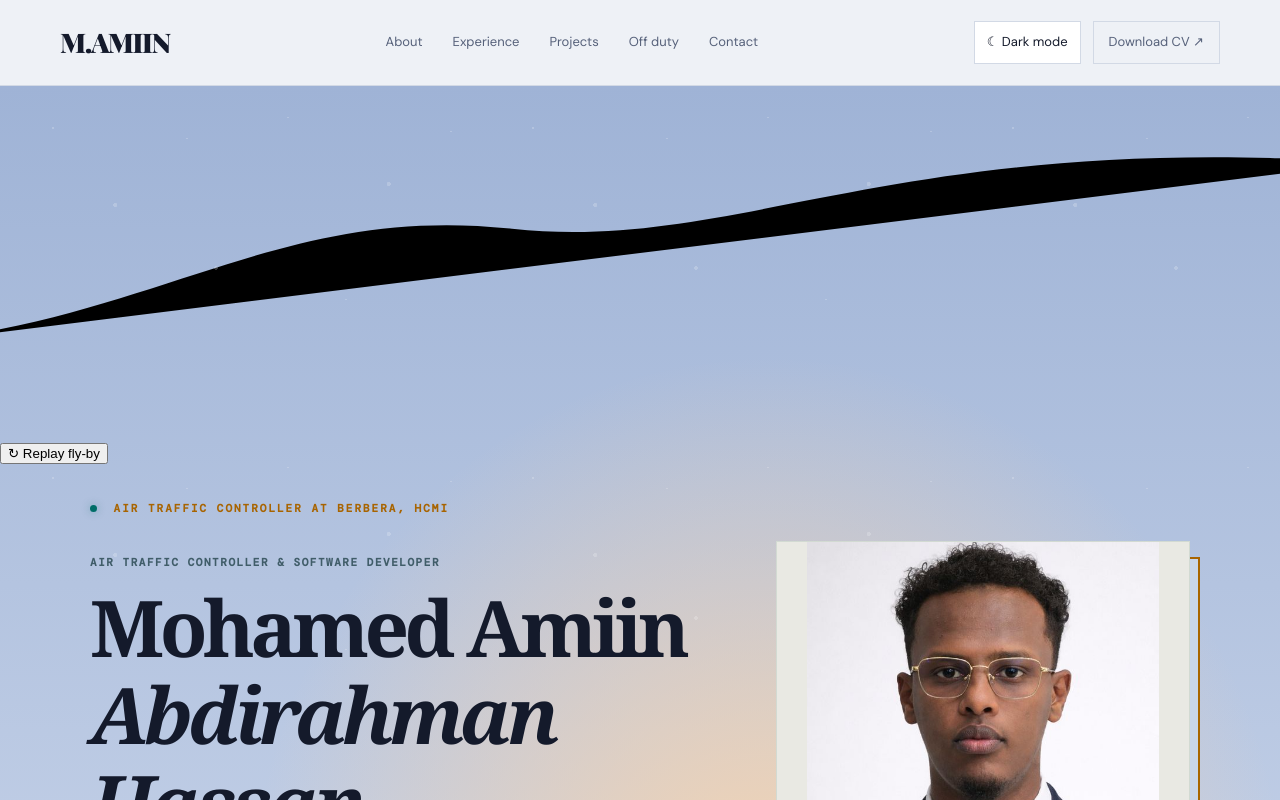
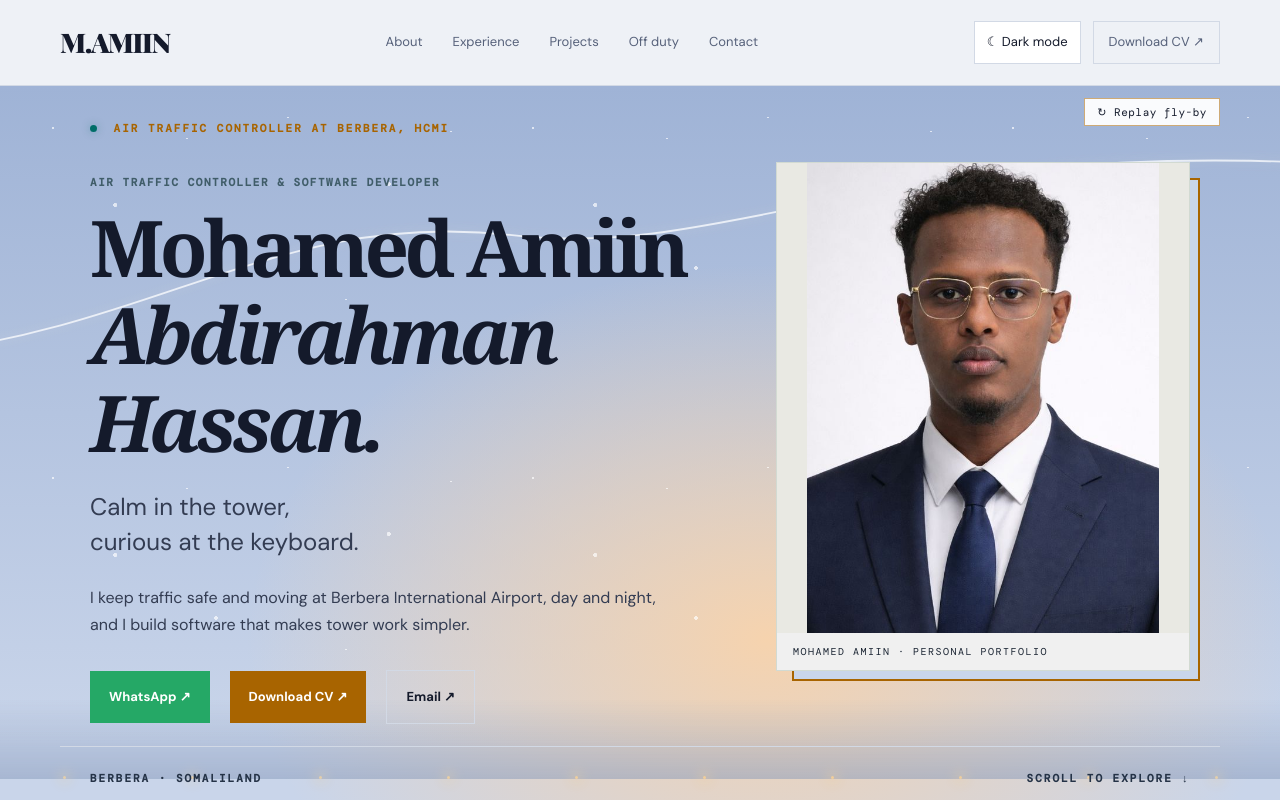
Before and after one commit to MohAmiin/MohAmiin.github.io, a Next.js app in the folder site/: page / in a window 1280 px wide. Shown: the top 800 px of the page. Built offline with nearby package versions, Linux system fonts and the light colour scheme; a web font is replaced by a local one.

Commit message:
Integrate cinematic hero flyby and refined interactions

```diff
--- a/site/app/globals.css
+++ b/site/app/globals.css
@@ -119,3 +119,28 @@ html[data-theme="light"] .midnight-horizon{background:linear-gradient(0deg,#8396
 .relax-stars{position:absolute;inset:0;opacity:.8;background-image:radial-gradient(1px 1px at 15% 20%,#fff 99%,transparent),radial-gradient(1px 1px at 30% 45%,#fff 99%,transparent),radial-gradient(2px 2px at 65% 17%,#fff 99%,transparent),radial-gradient(1px 1px at 88% 35%,#fff 99%,transparent);background-size:330px 260px}
 .relax-content{position:relative;z-index:2;text-align:center;padding:80px 18px 150px}.relax-content h1{font:700 clamp(58px,9vw,110px)/1.15 'Playfair Display',serif;margin:15px 0}.relax-content h1 em{color:#ffc86b}.relax-content p:not(.eyebrow){font-size:19px;color:#c9c3ae}.relax-ground{position:absolute;inset:auto 0 0;height:30%;pointer-events:none}.relax-hill{position:absolute;inset:0;clip-path:ellipse(82% 64% at 50% 100%)}.relax-hill.far{background:#121a2e;transform:translateY(-35px)}.relax-hill.near{background:#0a0e19;transform:translateY(15px)}.relax-lights{position:absolute;inset:auto 0 40px;text-align:center;letter-spacing:30px;color:#f5a623;text-shadow:0 0 15px #f5a623}
 html[data-theme="light"] .relax-scene{background:linear-gradient(#9fb3d6,#c9d5ea 75%,#f6d3ae);color:#141a2b}html[data-theme="light"] .relax-content p:not(.eyebrow){color:#333c52}html[data-theme="light"] .relax-hill.far{background:#a9b6cf}html[data-theme="light"] .relax-hill.near{background:#7487aa}
+
+/* Cinematic polish and interactive details */
+.flight-intro{position:absolute;inset:0 0 auto;height:360px;z-index:1;pointer-events:none}
+.flight-svg{display:block;width:100%;height:100%;overflow:visible}
+.flight-contrail{fill:none;stroke:#F2EDD8;stroke-width:1.8;stroke-linecap:round;opacity:.42;filter:drop-shadow(0 0 5px #f2edd877)}
+.flight-plane{fill:#F2EDD8;filter:drop-shadow(0 0 6px #ffc86b);transition:opacity .8s}
+.flight-finished{opacity:0}
+.flight-replay{position:absolute;right:max(18px,calc((100vw - 1160px)/2));top:12px;background:#131929bf;border:1px solid #f5a62355;color:#f2edd8;padding:6px 12px;font:11px 'DM Mono',monospace;letter-spacing:.05em;pointer-events:auto;cursor:pointer}
+.flight-replay:hover{border-color:#f5a623}
+.midnight-hero .hero-content{animation:content-rise 1s ease both}
+.midnight-hero .visual-stack{animation:photo-reveal 1.4s ease .15s both}
+@keyframes content-rise{from{opacity:0;transform:translateY(20px);filter:blur(5px)}to{opacity:1;transform:translateY(0);filter:blur(0)}}
+@keyframes photo-reveal{from{opacity:0;transform:translateY(16px)}to{opacity:1;transform:translateY(0)}}
+.midnight-stars{animation:star-breathe 12s ease-in-out infinite alternate}
+@keyframes star-breathe{from{opacity:.35}to{opacity:.85}}
+.midnight-portrait{transition:transform .5s ease,box-shadow .5s ease}
+.midnight-portrait:hover{transform:translate(-3px,-4px);box-shadow:19px 19px 0 -5px var(--sky-mid),19px 19px 0 -3px var(--accent)}
+.project-link,.project{transition:background .25s ease,transform .25s ease}
+.project-link:hover,.project:hover{transform:translateX(5px)}
+.primary,.secondary,.whatsapp-action,.nav-cv{transition:transform .2s ease,filter .2s ease,border-color .2s ease}
+.primary:hover,.secondary:hover,.whatsapp-action:hover,.nav-cv:hover{transform:translateY(-2px)}
+html[data-theme="light"] .flight-replay{background:#fffffff0;color:#141a2b;border-color:#a8640088}
+html[data-theme="light"] .flight-contrail{stroke:#fff;opacity:.75}
+@media(prefers-reduced-motion:reduce){.flight-intro{display:none}.midnight-hero .hero-content,.midnight-hero .visual-stack,.midnight-stars{animation:none}.midnight-portrait,.project-link,.project,.primary,.secondary,.whatsapp-action,.nav-cv{transition:none}}
+@media(max-width:600px){.flight-intro{height:250px;opacity:.6}.flight-replay{top:4px;right:16px}}
```
